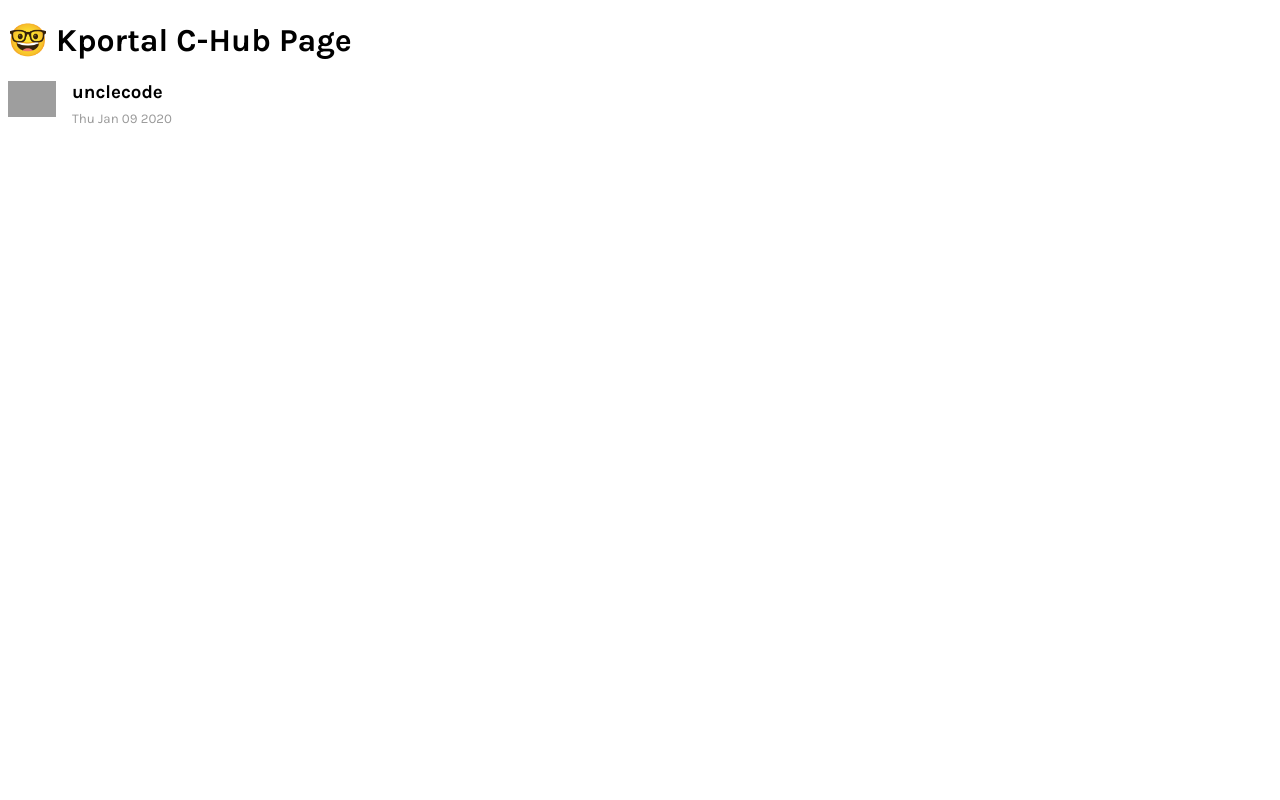
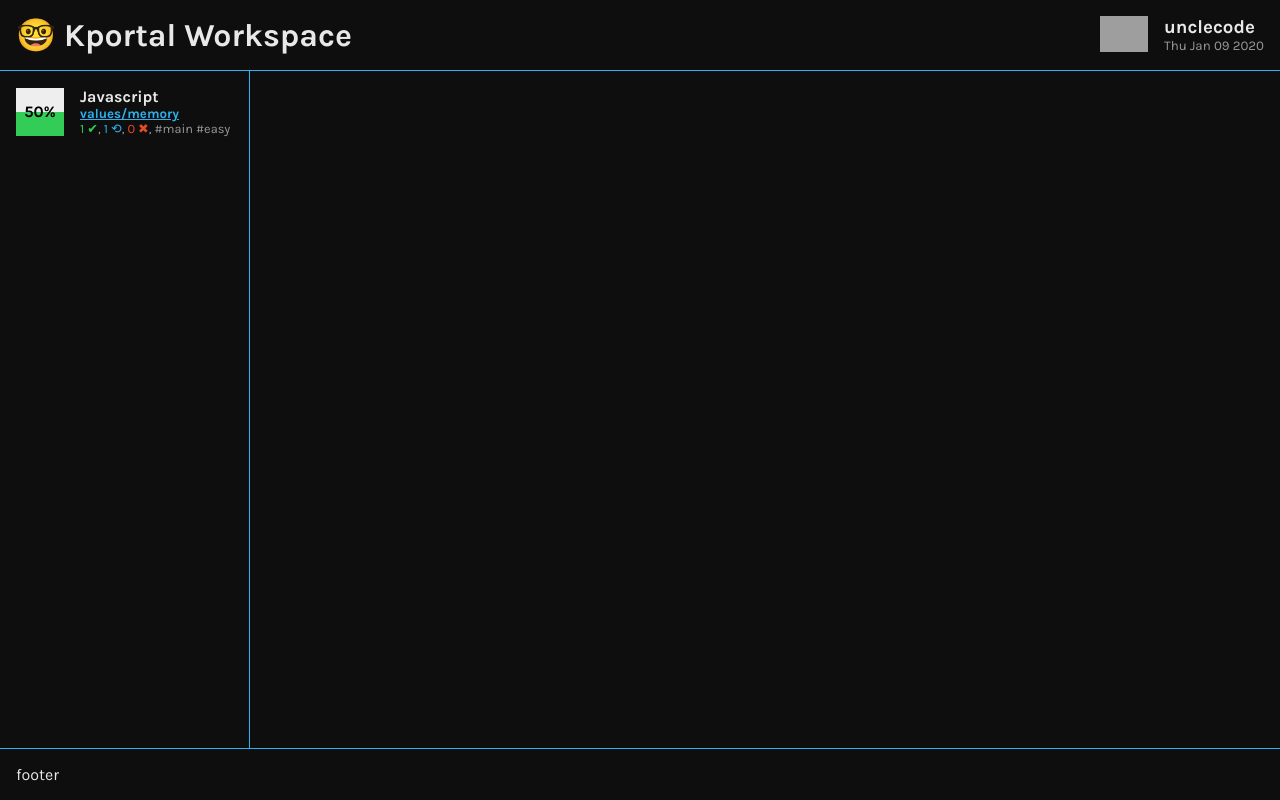
Before and after one commit to unclecode/kportal-workspace, a website: page docs/index.html in a window 1280 px wide. Drawn offline with Linux system fonts and the light colour scheme; grey boxes are pictures that could not be loaded.

Commit message:
working i=on page

```diff
--- /dev/null
+++ b/docs/app.js
@@ -0,0 +1,2 @@
+const Page = MakePage()
+Page.start()
--- /dev/null
+++ b/docs/components/Branch.js
@@ -0,0 +1,5 @@
+class Branch {
+    constructor(){
+
+    }
+}
--- /dev/null
+++ b/docs/components/Cube.js
@@ -0,0 +1,52 @@
+class CubeView {
+    constructor(name, cube) {
+        this.name = name
+        this.time = cube.time
+        this.complete = cube.complete
+        this.current = cube.current
+        this.result = cube.result
+        this.url = cube.url
+
+        this.topic = this.current.lesson.split('/')[0].split('.')[1]
+        this.lesson = this.current.lesson.split('/')[1].split('.')[1]
+
+        this.progress = this.getProgress()
+
+        this.scenarioTags = this.current.scenario.split('#').map(s=>`#${s}`)
+    }
+    getProgress() {
+        let passed = 0;
+        let failed = 0;
+        let pending = 0;
+        for (let [key, value] of Object.entries(this.result)) {
+            passed += value.test === "passed" ? 1 : 0
+            failed += value.test === "failed" ? 1 : 0
+            pending += value.test === "pending" ? 1 : 0
+        }
+        return {
+            passed, pending, failed, total: Object.keys(this.result).length
+        }
+    }
+    render(el) {
+        this.el = el;
+        let performed = (this.progress.passed / this.progress.total)*100
+        const html =
+`<div class = "cube">
+<div class = "progress" style="background: linear-gradient(to bottom, #eee ${performed}%, #33CC57 ${performed}%);">${performed}%</div>
+<div class = "caption">
+<h4>${this.name}</h4>
+<h5><a href = "#">${this.topic}/${this.lesson}</a></h5>
+<div class = "info">
+    <span class = "text-success">${this.progress.passed} ✔</span>,
+    <span class = "text-info">${this.progress.pending} ⟲</span>,
+    <span class = "text-danger">${this.progress.failed} ✖</span>,
+    <span class = "">${this.scenarioTags.join(' ')}</span>
+</div>
+</div>
+</div>`
+        var wrapper = document.createElement('div');
+        wrapper.innerHTML = html;
+        this.el = wrapper.firstChild;
+        return this.el
+    }
+}
--- /dev/null
+++ b/docs/components/Page.js
@@ -0,0 +1,39 @@
+let _page = null;
+function MakePage() {
+    if (_page)
+        return _page
+    _page = new (class Page {
+        constructor() {
+            this.user = null;
+            this.cubes = {};
+
+
+        }
+        async start() {
+            let cubeData = await fetch("./cubes.json?123")
+            cubeData = await cubeData.json()
+
+            for (let [key, value] of Object.entries(cubeData.cubes)) {
+                this.cubes[key] = new CubeView(key, value)
+            }
+
+            this.user = await new UserView(cubeData.user)
+            this.render()
+            return this.cubes
+        }
+        render() {
+            document.querySelector("#user")
+                .appendChild(this.user.render())
+
+            for (let cube of Object.values(this.cubes)) {
+                document.querySelector("#cubes")
+                    .appendChild(cube.render())
+            }
+
+        }
+        hi() {
+            console.log('hi')
+        }
+    })
+    return _page
+}
--- /dev/null
+++ b/docs/components/User.js
@@ -0,0 +1,30 @@
+class UserView {
+    constructor(user) {
+        let { id, avatar, email, location, name, username, time } = { ...user }
+        this.id = id
+        this.avatar = avatar
+        this.email = email
+        this.location = location
+        this.name = name
+        this.username = username
+        this.time = time
+        //Object.assign(this, user)
+    }
+    render() {
+
+        const html =
+            `<div class = "user">
+<img src = "${this.avatar}" />
+<div class = "info">
+<h3>${this.username}</h3>
+<small>${(new Date(this.time)).toDateString()}</small>
+</div>
+</div>`
+        var wrapper = document.createElement('div');
+        wrapper.innerHTML = html;
+        this.el = wrapper.firstChild;
+        return this.el
+    }
+    update(time) {
+    }
+}
--- a/docs/cubes.json
+++ b/docs/cubes.json
@@ -12,7 +12,7 @@
         "javascript": {
             "time": 1578563462289,
             "complete": 0,
-            "modified": 0,
+            "modified": 1578563462289,
             "current": {
                 "lesson": "1.values/2.memory",
                 "scenario": "main#easy"
@@ -20,7 +20,8 @@
             "url": "https://raw.githubusercontent.com/unclecode/unclecode-javascript-cube/master/javascript.cube.json",
             "result": {
                 "1.values/1.literal": {
-                    "test": "passed"
+                    "test": "passed",
+                    "resultUrl":""
                 },
                 "1.values/2.memory": {
                     "test": "pending"
--- a/docs/index.html
+++ b/docs/index.html
@@ -10,97 +10,22 @@
     <link rel="stylesheet" href="style.css">
 </head>
 
-<body>
-    <h1>🤓 Kportal C-Hub Page</h1>
-    <div id="user"></div>
-
-    <script>
-
-        class UserView {
-            constructor(user) {
-                let { id, avatar, email, location, name, username, time } = { ...user }
-                this.id = id
-                this.avatar = avatar
-                this.email = email
-                this.location = location
-                this.name = name
-                this.username = username
-                this.time = time
-                //Object.assign(this, user)
-            }
-            render(el){
-                this.el = el
-                const html =
-`<div class = "user">
-    <img src = "${this.avatar}" />
-    <div class = "info">
-        <h3>${this.username}</h3>
-        <small>${(new Date(this.time)).toDateString()}</small>
+<body class="dark">
+    <div id="wrapper">
+        <header>
+            <h1>🤓 Kportal Workspace</h1>
+            <div id="user"></div>
+        </header>
+        <main>
+            <div id="cubes"></div>
+            <div id="cubeDetails"></div>
+        </main>
+        <footer>footer</footer>
     </div>
-</div>`
-                el.innerHTML = html
-                this.el.ui = {
-                    time: el.querySelector(".info small")
-                }
-            }
-            update(time){
-                this.el.ui.time.innerHTML = time
-            }
-        }
-
-        class CubeView {
-            constructor(name, cube) {
-                this.name = name
-                this.time = cube.time
-                this.complete = cube.complete
-                this.current = cube.current
-                this.result = cube.result
-                this.url = cube.url
-            }
-            render(el){
-                this.el = el;
-                const html =
-`<div class = "cube">
-    <img src = "${this.avatar}" />
-    <div class = "info">
-        <h3>${this.username}</h3>
-        <small>${(new Date(this.time)).toDateString()}</small>
-    </div>
-</div>`
-            }
-        }
-
-        const Page = new (class Page {
-            constructor() {
-                this.user = null;
-                this.cubes = {};
-            }
-            async start() {
-                let cubeData = await fetch("./cubes.json?123")
-                cubeData = await cubeData.json()
-
-                for (let [key, value] of Object.entries(cubeData.cubes)) {
-                    this.cubes[key] = new CubeView(key, value)
-                }
-
-                this.user = await new UserView(cubeData.user)
-                return this.cubes
-            }
-            hi() {
-                console.log('hi')
-            }
-        })
-
-        Page.start()
-            .then(cube => {
-                //console.log(cube)
-                Page.user.render(document.querySelector("#user"))
-            })
-
-
-
-    </script>
-
+    <script src="./components/User.js"></script>
+    <script src="./components/Cube.js"></script>
+    <script src="./components/Page.js"></script>
+    <script src="./app.js"></script>
 </body>
 
 </html>
--- a/docs/style.css
+++ b/docs/style.css
@@ -1,25 +1,141 @@
+:root{
+    --blue:#0366d6;
+    --blue-dark-theme: #2db2f1;
+    --grey-dark: #1D1E20;
+}
+
 body {
     font-family: 'Karla', sans-serif;
 }
 
+h1, h2, h3, h4, h5 {
+    margin: 0;
+}
+a {
+    color: #0366d6
+}
 
+html, body {
+    margin: 0;
+    padding: 0;
+    width: 100vw;
+    height: 100vh;
+}
+
+body.dark {
+    background-color: #0e0e0e;
+    color: #e8e8e8
+}
+body.dark a {
+    color: #2db2f1
+}
+
+
+#wrapper {
+    display: grid;
+    grid-template-columns: 1fr;
+    grid-template-rows: min-content 1fr min-content;
+    height: 100vh;
+}
+header {
+    grid-area: 1/1;
+    display: grid;
+    grid-template-columns: 1fr 1fr;
+    border-bottom: 1px solid var(--blue-dark-theme);
+}
+header > h1 {
+    padding: 1rem ;
+}
+main {
+    grid-area: 2/1/2/4;
+    display: grid;
+    grid-template-columns: 250px 1fr;
+    grid-auto-flow: column;
+    border-bottom: 1px solid var(--blue-dark-theme);
+}
+#user {
+    justify-items: end;
+    display: grid;
+
+}
 div.user {
     display: grid;
     grid-auto-flow: column;
     justify-content: start;
     grid-gap: 1rem;
+    padding: 1rem ;
 }
 
 div.user .info {
     display: grid;
     grid-template-rows: min-content min-content;
-    grid-gap: 0.5rem;
+    grid-gap: 0.2ßrem;
 }
-div.user .info h3 { margin: 0; }
-div.user .info small {
+div.user .info small, div.cube .info {
     color: #999
 }
 
 div.user img {
     width: 48px;
 }
+
+div#cubes {
+    border-right: 1px solid var(--blue-dark-theme);
+}
+
+div.cube {
+    display: grid;
+    grid-auto-flow: column;
+    justify-content: start;
+    grid-gap: 1rem;
+    align-items: center;
+    padding: 1rem ;
+
+}
+div.cube:hover{
+    background-color: var(--grey-dark);
+}
+div.cube h4 {
+    text-transform: capitalize;
+}
+
+div.cube .info {
+    font-size: 0.8rem;
+}
+
+div.cube .progress {
+    width: 48px;
+    height: 48px;
+    background-color: #999;
+    color:#000;
+    display: flex;
+    justify-content: center;
+    align-items: center;
+    font-weight: 700;
+
+}
+
+div#cubeDetails {
+}
+
+footer{
+
+    grid-area: 3/1/3/3;
+    padding: 1rem ;
+}
+
+.text-success {
+    color: #33CC57
+
+}
+.text-info {
+    color: #0366d6
+}
+
+.text-danger {
+    color: #E34C26
+}
+
+body.dark .text-info {
+    color: #2db2f1
+}
```
Also changed, not shown: docs/testResult.json (added, +57 -0 lines).
